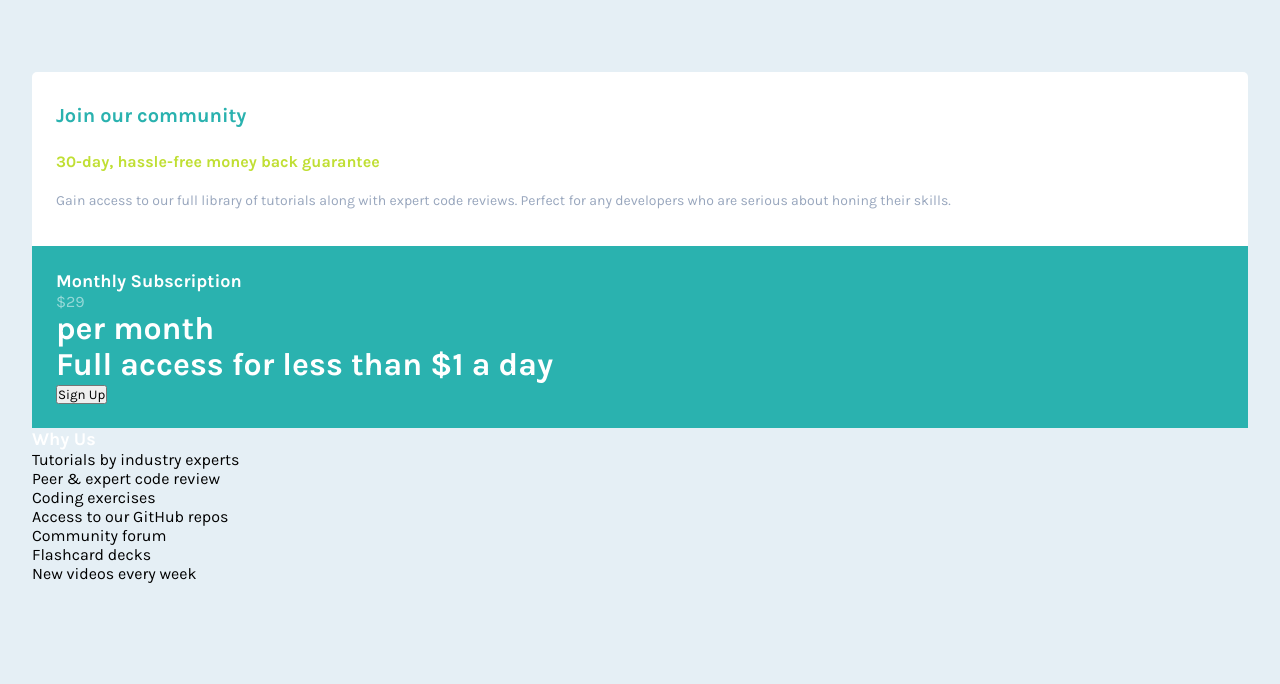
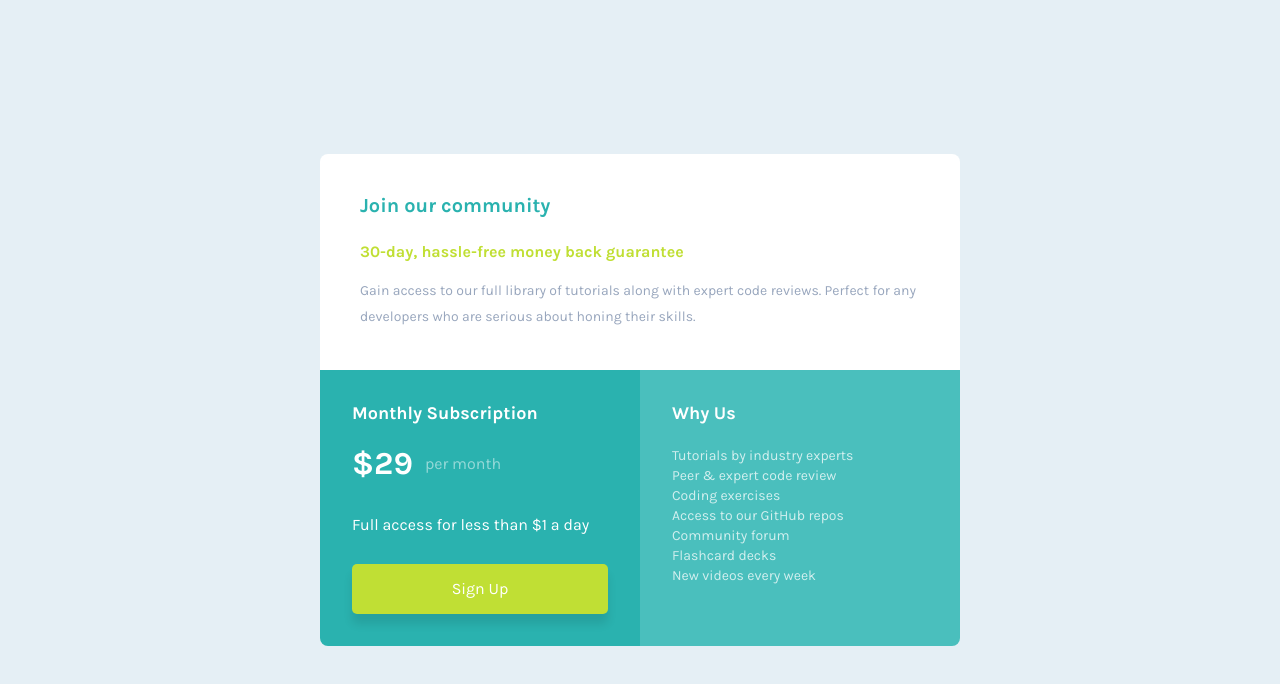
Before and after one commit to aninhalindasilva/price, a plain HTML site: page index.html in a window 1280 px wide. Drawn offline with Linux system fonts and the light colour scheme; files whose address does not match are found by name.

Commit message:
terminei

```diff
--- a/color.css
+++ b/css/color.css
@@ -3,4 +3,5 @@
     --Bright-Yellow: #c0df34;
     --Light-Gray: #e5eff5;
     --Grayish-Blue: #98a6bd;
+    --light-cyan:#4ABFBD;
 }
--- a/css/global.css
+++ b/css/global.css
@@ -22,6 +22,7 @@ h2 {
     font-size: 1.125rem;
     line-height: 1.375rem;
     color: #fff;
+    margin-bottom: 1.35rem;
 }
 
 body {
--- a/css/main.css
+++ b/css/main.css
@@ -13,7 +13,7 @@
     margin-bottom: 1rem;
 }
 
-.superior p:nth-of-type(2) {
+.superior  p:nth-of-type(2) {
     line-height: 1.625rem;
     color: var(--Grayish-Blue);
     font-size: 0.875rem;
@@ -24,14 +24,52 @@
     padding: 1.5rem;
 }
 
-.esquerda p:nth-last-of-type(1) {
+.esquerda div p:nth-of-type(1) {
     color: #fff;
     font-size: 2rem;
     font-weight: 700;
     line-height: 2.275rem;
 }
 
-.esquerda p:nth-last-of-type(2) {
+.esquerda div p:nth-of-type(2) {
     color: #fff;
     opacity: 0.5;
 }
+
+.esquerda div {
+    display: flex;
+    gap: 0.75rem;
+    align-items: center;
+    margin-bottom: 0.25rem;
+}
+
+.esquerda p {
+    color: #fff;
+    line-height: 1.625rem;
+    margin-bottom: 1.625rem;
+}
+
+.esquerda button {
+    padding: 1rem;
+    width: 100%;
+    color: #fff;
+    font-size: 1rem;
+    line-height: 1.125rem;
+    border: none;
+    background: var(--Bright-Yellow);
+    border-radius: 5px;
+    box-shadow: 0px 10px 10px rgba(0, 0, 0, 0.0973011);
+}
+
+.direita {
+    background: var(--light-cyan);
+    padding: 1.5rem;
+    border-radius: 0 0 5px 5px;
+}
+
+.direita p {
+    line-height: 1.25rem;
+    font-size: 0.875rem;
+    color: #fff;
+    opacity: 0.75;
+}
--- /dev/null
+++ b/css/responsivity.css
@@ -0,0 +1,46 @@
+@media (min-width:650px){
+    .inferior {
+        display: flex;
+    }
+
+    .direita , .esquerda {
+        width: 100%;
+        padding: 2rem;
+    }
+    main {
+        max-width: 40rem;
+        padding: 0;
+        }
+
+    body{
+        min-height: 100vh;
+        display: flex;
+        justify-content: center;
+        align-items: center;
+        }
+
+    .superior {
+        border-radius: 8px 8px 0 0;
+        padding: 2.5rem;
+        }
+
+    h1 {
+        size: 2.5rem;
+        }
+
+    .superior p:nth-of-type(1) {
+        size: 1.125rem;
+        }
+
+    .superior p:nth-last-of-type(2) {
+        font-size: 1rem;
+        }
+
+    .esquerda {
+        border-radius: 0 0 0 8px;
+        }
+
+    .direita {
+        border-radius: 0 0 8px 0;
+        }
+    }
--- a/style.css
+++ b/style.css
@@ -2,3 +2,4 @@
 @import './css/color.css';
 @import './css/main.css';
 @import './css/global.css';
+@import './css/responsivity.css';
```
